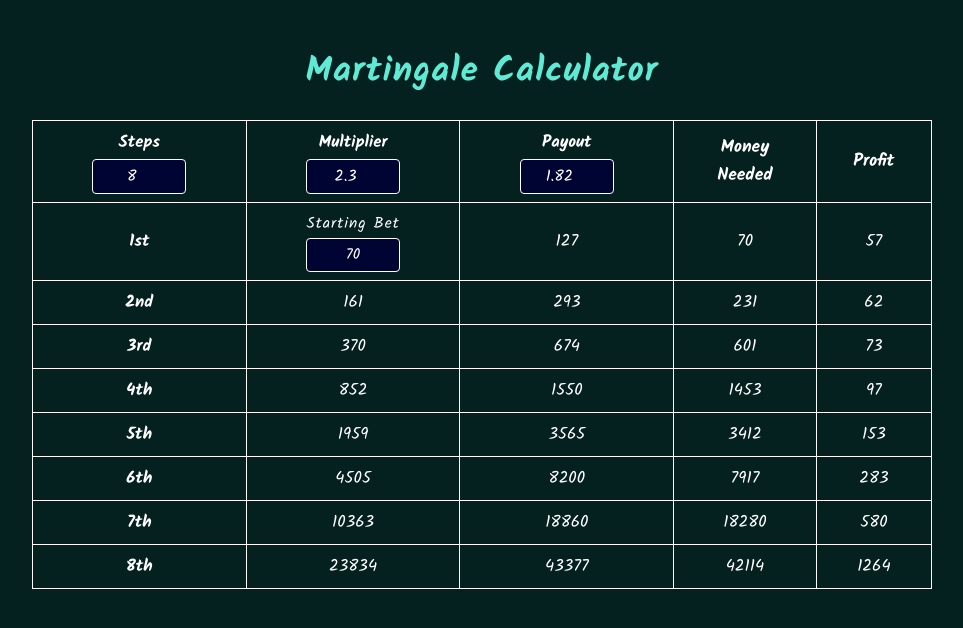
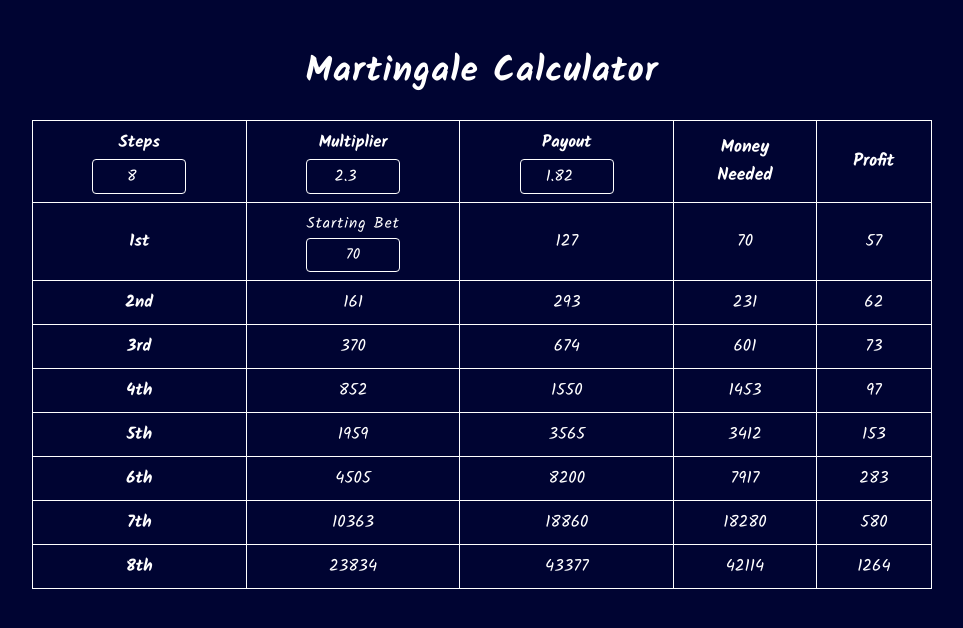
Before and after one commit to 888znq/MTG, a plain HTML site: page index.html in a window 1280 px wide. Shown: the whole page, without its empty margins (158-1121 px from the left). Drawn offline with Linux system fonts and the light colour scheme.

Commit message:
Undo: restore index.html from 665daee

```diff
--- a/index.html
+++ b/index.html
@@ -7,7 +7,7 @@
   <link href="https://fonts.googleapis.com/css2?family=Kalam:wght@400;700&display=swap" rel="stylesheet">
   <style>
     body {
-      background: #04201f; /* Dark teal background */
+      background: #000432; /* Updated dark navy background */
       color: #ffffff;      /* White text */
       font-family: 'Kalam', cursive, 'Segoe UI', sans-serif;
       margin: 0;
@@ -18,7 +18,7 @@
       text-align: center;
       font-size: 2em;
       margin-bottom: 20px;
-      color: #5eead4; /* Teal heading */
+      color: #ffffff; /* White heading */
       letter-spacing: 1px;
     }
     .container {
```
